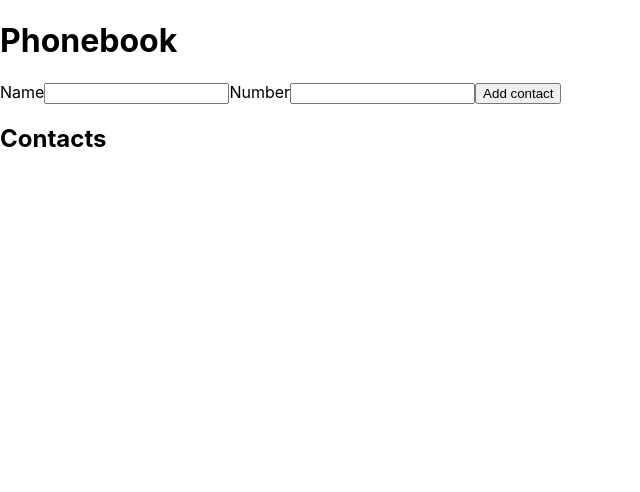
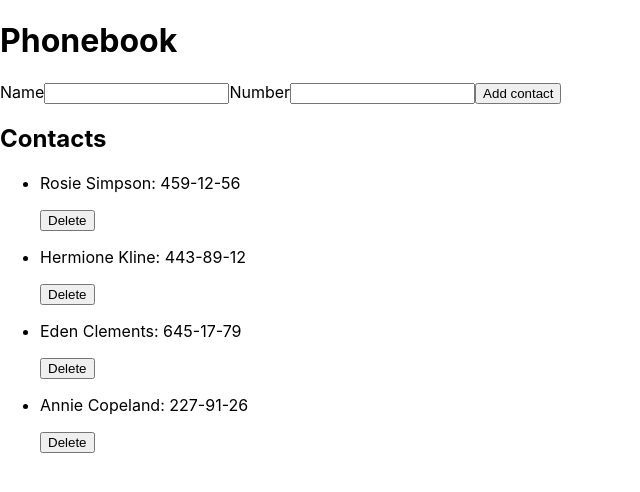
Before and after one commit to OlhaBuhun/react-hw-03-phonebook, a React (Create React App) app: page / in a window 1280 px wide. Shown: the top 492 px of the page, without its empty margins (0-640 px from the left). Built offline with nearby package versions, Linux system fonts and the light colour scheme.

Commit message:
delete contact button

```diff
--- a/src/components/App.jsx
+++ b/src/components/App.jsx
@@ -1,10 +1,16 @@
 import { Component } from "react";
 import { nanoid } from 'nanoid';
 import ContactForm from "./ContactForm/ContactForm";
+import ContactList from "./ContactList/ContactList";
 
 class App extends Component {
   state = {
-    contacts: [],
+    contacts: [
+      {id: 'id-1', name: 'Rosie Simpson', number: '459-12-56'},
+      {id: 'id-2', name: 'Hermione Kline', number: '443-89-12'},
+      {id: 'id-3', name: 'Eden Clements', number: '645-17-79'},
+      {id: 'id-4', name: 'Annie Copeland', number: '227-91-26'},
+    ],
   }
 
   createContact = (data) => {
@@ -15,7 +21,14 @@ class App extends Component {
     console.log(newContact);
   }
 
+  deleteContact = (contactId => {
+    this.setState(prevState => ({
+      contacts: prevState.contacts.filter(contact => contact.id !== contactId)
+    }))
+  })
+
   render() {
+    const { contacts } = this.state
     return (
       <div
         // style={{
@@ -28,13 +41,9 @@ class App extends Component {
         // }}
       >
         <h1>Phonebook</h1>
-       <ContactForm createContact={this.createContact}/>
-      <div>
-          <h2>Contacts</h2>
-            <ul>
-
-            </ul>
-      </div>
+        <ContactForm createContact={this.createContact}/>
+        <h2>Contacts</h2>
+        <ContactList contacts={contacts} onDeleteContact={this.deleteContact} />
 
       </div>
     );
--- a/src/components/ContactForm/ContactForm.jsx
+++ b/src/components/ContactForm/ContactForm.jsx
@@ -16,9 +16,15 @@ class ContactForm extends Component {
   handleSubmit = (e) => {
     e.preventDefault()
 
-    this.props.createContact({
-      name: this.state.name,
-      number: this.state.number
+    // this.props.createContact({
+    //   name: this.state.name,
+    //   number: this.state.number
+    // })
+    this.props.createContact(this.state)
+
+    this.setState({
+      name: '',
+      number: ''
     })
   }
 
--- a/src/components/ContactList/ContactList.jsx
+++ b/src/components/ContactList/ContactList.jsx
@@ -0,0 +1,13 @@
+
+const ContactList = ({contacts, onDeleteContact}) => (
+  <ul>
+    {contacts.map(({id, name, number}) => (
+      <li key={id}>
+        <p >{name}: {number}</p>
+        <button type="button" onClick={()=> onDeleteContact(id)}>Delete</button>
+      </li>
+    ))}
+  </ul>
+)
+
+export default ContactList;
```
